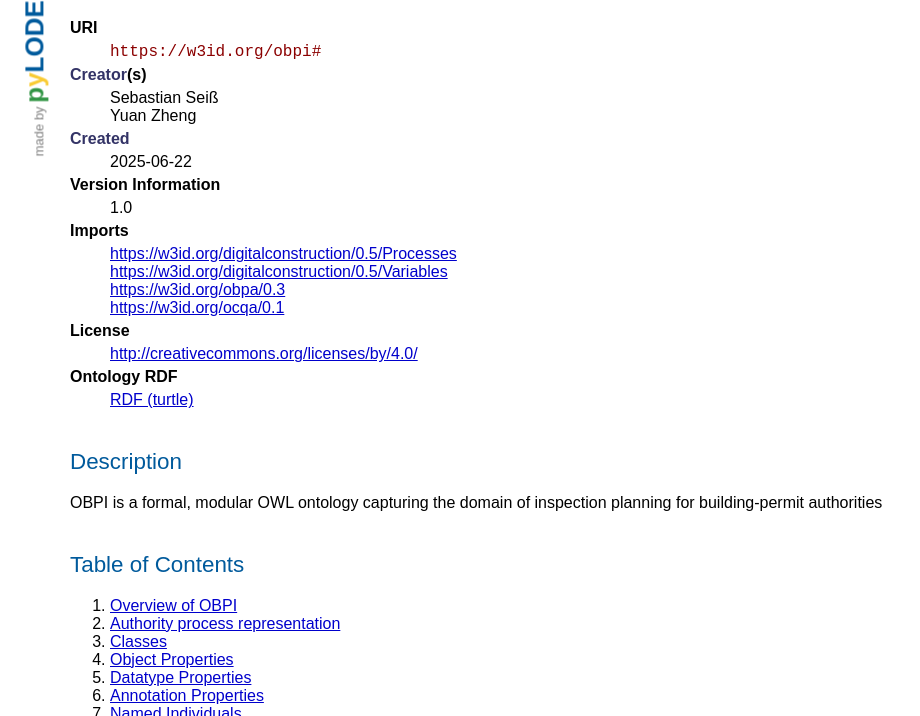
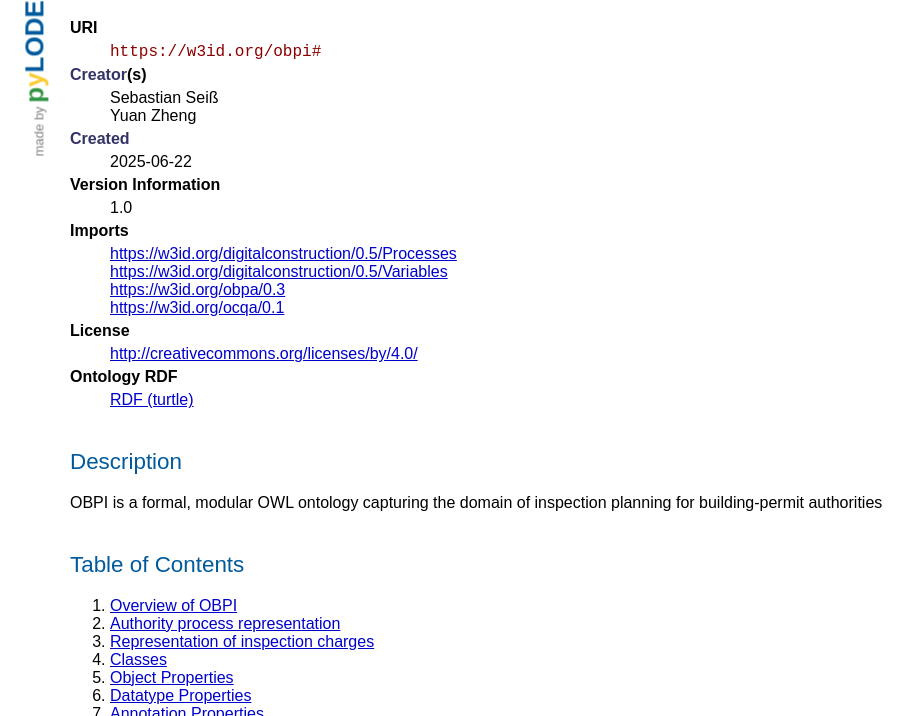
Before and after one commit to SebSeis/OBPI, a plain HTML site: page index.html in a window 1280 px wide. Shown: the part 84-800 px from the top of the page, without its empty margins (0-920 px from the left). Drawn offline with Linux system fonts and the light colour scheme.

Commit message:
Update index.html

```diff
--- a/index.html
+++ b/index.html
@@ -302,6 +302,7 @@ EAfDe6H3Dy6Ll456WEJsRZS630MwCAOI20ei5OBpxse5zcBZw8eS4uPpfIuDiCainIg9umBCU0GZzgLZ
         <ol>
             <li><a href="#overview">Overview of OBPI</a></li>
             <li><a href="#process">Authority process representation</a></li>
+            <li><a href="#charges">Representation of inspection charges</a></li>
             <li><a href="#classes">Classes</a></li>
             <li><a href="#objectproperties">Object Properties</a></li>
             <li><a href="#datatypeproperties">Datatype Properties</a></li>
```
